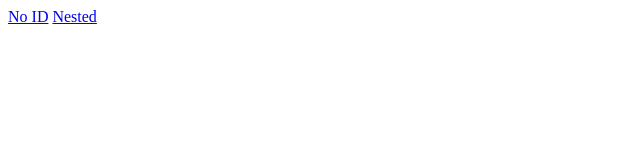
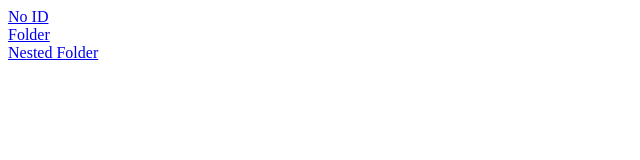
Before and after one commit to kylebeede/custom-url-scheme, a plain HTML site: page index.html in a window 1280 px wide. Shown: the whole page, without its empty margins (0-640 px from the left). Drawn offline with Linux system fonts and the light colour scheme.

Commit message:
Update index.html

```diff
--- a/index.html
+++ b/index.html
@@ -1,2 +1,3 @@
-<a href="logos4:MobileAppFeature;name=Favorites">No ID</a>
-<a href="logos4:MobileAppFeature;name=Favorites;FolderId=383b88d8-5316-4899-851e-65159061096b">Nested</a>
+<a href="logos4:MobileAppFeature;name=Favorites">No ID</a><br>
+<a href="logos4:MobileAppFeature;name=Favorites;FolderId=383b88d8-5316-4899-851e-65159061096b">Folder</a><br>
+<a href="logos4:MobileAppFeature;name=Favorites;FolderId=383b88d8-5316-4899-851e-65159061096b">Nested Folder</a>
```
